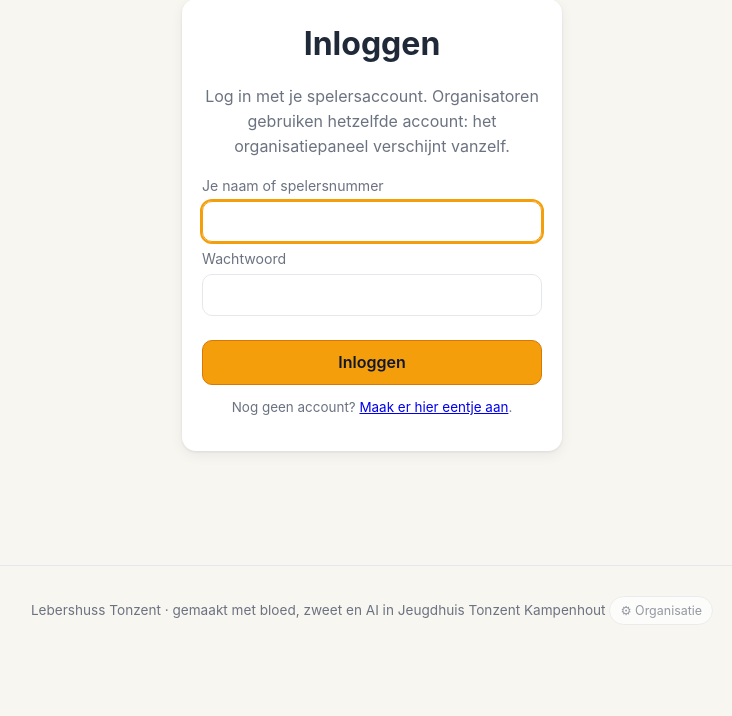
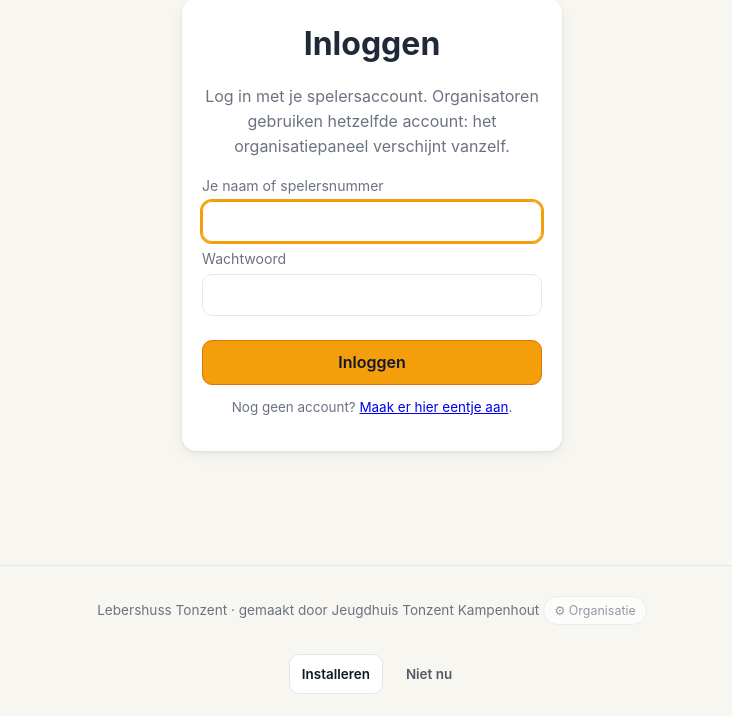
Before and after one commit to cedriclepage-4/lebershuss, a Flask app: page /inloggen?volgende=/admin in a window 1280 px wide. Shown: the part 203-919 px from the top of the page, without its empty margins (268-1000 px from the left). Before the commit the page ends 828 px from the top, so only its background shows below. Run offline with Flask 3, Linux system fonts and the light colour scheme; data comes from the database, SQL or seed files in the repository; some libraries are stand-ins or nearby versions.

Commit message:
pwa fixes

```diff
--- a/app.py
+++ b/app.py
@@ -14,6 +14,7 @@
 """
 
 import hashlib
+import json
 import os
 import re
 import secrets
@@ -1086,8 +1087,23 @@
 
 @app.route("/manifest.webmanifest")
 def manifest():
-    return send_from_directory(STATIC_MAP, "manifest.webmanifest",
-                               mimetype="application/manifest+json")
+    """Het manifest maakt de site installeerbaar als app op de gsm.
+
+    We serveren het via een route (en niet als vast bestand), omdat de
+    startpagina afhangt van de instellingen: staat de league uit, dan is dat de
+    toernooipagina. Een start_url die doorverwijst, keurt Chrome soms af — dan
+    verschijnt de installatieknop niet.
+    """
+    with open(os.path.join(STATIC_MAP, "manifest.webmanifest"), encoding="utf-8") as f:
+        gegevens = json.load(f)
+    start = "/" if league_zichtbaar() else url_for("toernooien")
+    gegevens["start_url"] = start
+    gegevens["shortcuts"] = [s for s in gegevens.get("shortcuts", [])
+                             if league_zichtbaar() or s["url"] != "/"]
+    antwoord = app.response_class(json.dumps(gegevens, ensure_ascii=False, indent=2),
+                                  mimetype="application/manifest+json")
+    antwoord.headers["Cache-Control"] = "no-cache"
+    return antwoord
 
 
 @app.route("/media/<bestand>")
--- a/static/style.css
+++ b/static/style.css
@@ -611,6 +611,15 @@
   .scherm-teller { justify-content: center; }
 }
 
+/* Balkje onderaan: de site op je startscherm zetten. */
+.installeer-balk {
+  display: flex; align-items: center; gap: 10px; flex-wrap: wrap;
+  justify-content: center; margin-top: 14px; padding-top: 14px;
+  border-top: 1px solid rgba(255, 255, 255, .12); font-size: .88rem;
+}
+.installeer-balk .knop { margin-top: 0; }
+.installeer-balk .stil-knop { background: transparent; border-color: transparent; opacity: .7; }
+
 /* Aan-uitvinkje met tekst ernaast (bv. het leaguegedeelte tonen). */
 .schakel { display: flex; align-items: center; gap: 10px; margin-bottom: 10px; cursor: pointer; }
 .schakel input { width: 20px; height: 20px; margin: 0; flex: 0 0 auto; accent-color: var(--amber-donker); }
--- a/templates/base.html
+++ b/templates/base.html
@@ -87,10 +87,19 @@
 
   <footer class="voet">
     <div class="wrap">
-      Lebershuss Tonzent · gemaakt met bloed, zweet en AI in Jeugdhuis Tonzent Kampenhout
+      Lebershuss Tonzent · gemaakt door Jeugdhuis Tonzent Kampenhout
       {% if not is_organisator %}
         <a class="voet-organisatie" href="{{ url_for('admin') }}">⚙ Organisatie</a>
       {% endif %}
+    </div>
+
+    {# Installatiehulp. Verschijnt enkel als de site nog niet als app draait:
+       op Android met de echte installatieknop, op iPhone met een korte uitleg
+       (Safari heeft geen knop, daar moet het via het deelmenu). #}
+    <div class="wrap installeer-balk" id="installeer" hidden>
+      <span id="installeer-tekst"></span>
+      <button type="button" class="knop klein" id="installeer-knop" hidden>Installeren</button>
+      <button type="button" class="knop klein stil-knop" id="installeer-weg">Niet nu</button>
     </div>
   </footer>
 
```
Also changed, not shown: static/app.js (+62 -0 lines), README.md.
